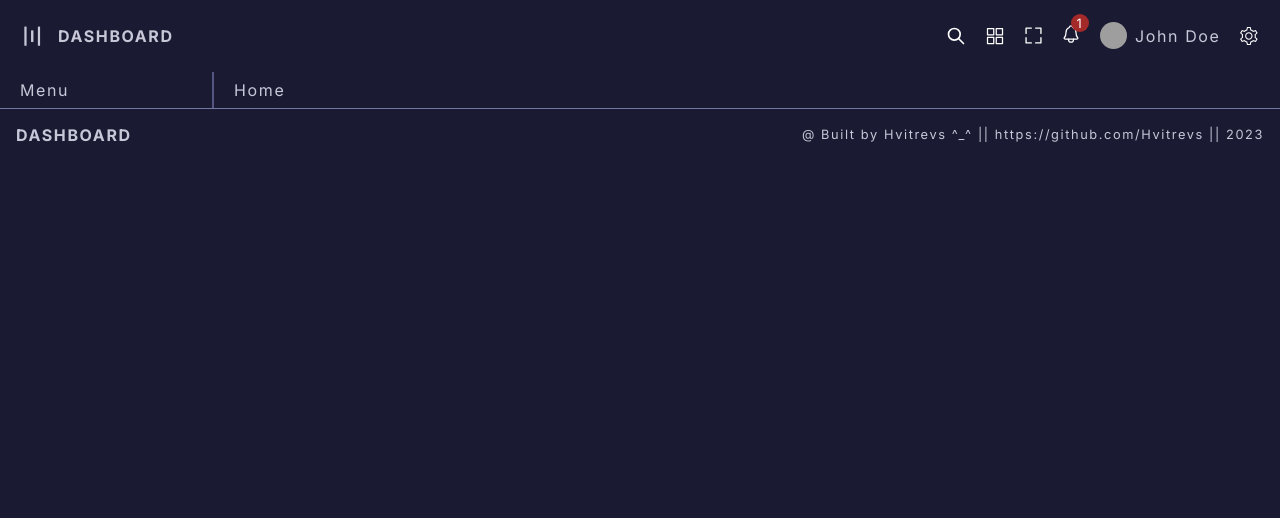
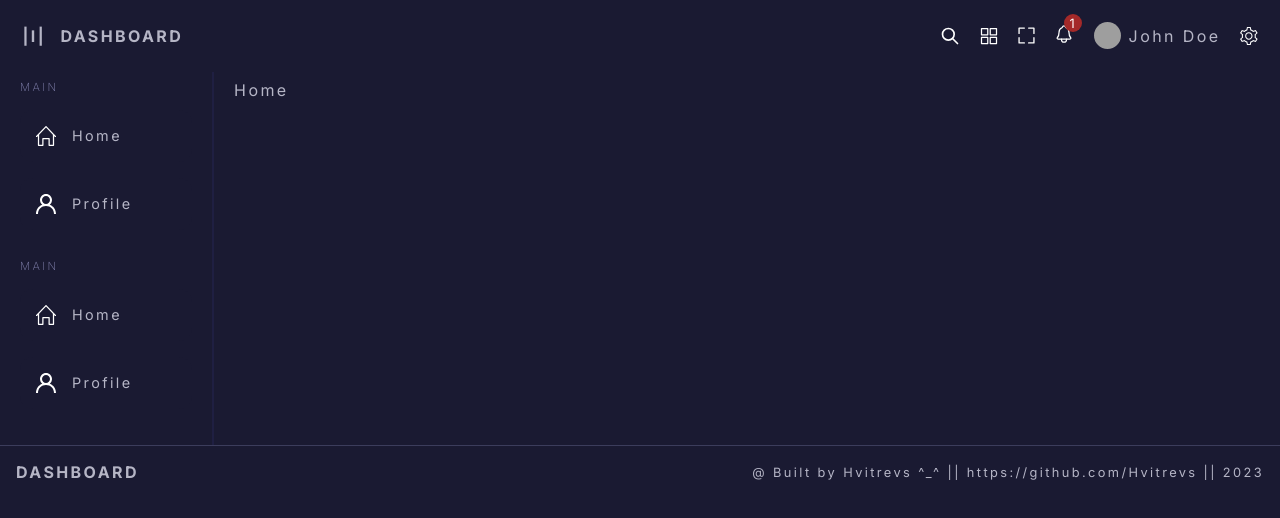
Before and after one commit to Hvitrevs/Sales-dashboard, a React (Vite) app in the folder react-admin-ui/: page / in a window 1280 px wide. Shown: the top 518 px of the page. Built offline with nearby package versions, Linux system fonts and the light colour scheme; grey boxes are pictures that could not be loaded.

Commit message:
edited side pannel

```diff
--- a/react-admin-ui/src/components/footer/footer.scss
+++ b/react-admin-ui/src/components/footer/footer.scss
@@ -5,7 +5,7 @@
     padding-top: 1rem;
     padding-left: 1rem;
     padding-right: 1rem;
-    border-top: 0.08rem solid rgba(175, 182, 234, 0.604);
+    border-top: 0.08rem solid rgba(175, 182, 234, 0.226);
 
     span{
 
--- a/react-admin-ui/src/components/menu/Menu.tsx
+++ b/react-admin-ui/src/components/menu/Menu.tsx
@@ -1,8 +1,32 @@
-import './menu.scss'
+import { Link } from 'react-router-dom';
+import './menu.scss';
 
 const Menu = () => {
   return (
-    <div className='menu'>Menu</div>
+    <div className='menu'>
+      <div className='item'>
+        <span className='title'>MAIN</span>
+        <Link to='/' className='listItem'>
+        <img src='/home.svg' alt='' />
+        <span className='listItemTitle'>Home</span>
+        </Link >
+        <Link to='/'className='listItem'>
+        <img src='/profile.svg' alt='' />
+        <span className='listItemTitle'>Profile</span>
+        </Link >
+      </div>
+      <div className='item'>
+        <span className='title'>MAIN</span>
+        <Link to='/'className='listItem'>
+        <img src='/home.svg' alt='' />
+        <span className='listItemTitle'>Home</span>
+        </Link >
+        <Link to='/'className='listItem'>
+        <img src='/profile.svg' alt='' />
+        <span className='listItemTitle'>Profile</span>
+        </Link >
+      </div>
+    </div>
   )
 }
 
--- a/react-admin-ui/src/components/menu/menu.scss
+++ b/react-admin-ui/src/components/menu/menu.scss
@@ -1,3 +1,43 @@
+@import '../../styles/variables.scss';
+
+
+
 .menu {
 
+    .item {
+        display: flex;
+        flex-direction: column;
+        gap: 1rem;
+        margin-bottom: 1.8rem;
+        font-size: 0.9rem;
+
+
+    }
+
+    .title{
+        font-size: 0.7rem;
+        font-weight: 200;
+        color: hsl(240, 22%, 60%);
+
+
+    }
+
+    .listItem{
+        display: flex;
+        align-items: center;
+        gap: 1rem;
+        padding: 1rem;
+        border-radius: 13px;
+
+        &:hover{
+            text-shadow: 2px 3px 3px  hsl(240, 58%, 54%);
+        }
+
+
+
+        &:hover{
+            background-image: linear-gradient(to bottom, hsl(240, 36%, 19%),hsla(240, 30%, 17%, 0.056) ) ;
+
+        }
+    }
 }
--- a/react-admin-ui/src/styles/global.scss
+++ b/react-admin-ui/src/styles/global.scss
@@ -16,7 +16,7 @@ a {
 .main {
   font-size: 1rem;
   font-family: "Inter", sans-serif;
-  letter-spacing: 0.1rem;
+  letter-spacing: 0.15rem;
   background-color: $main-bg;
   color: $main-color;
 
--- a/react-admin-ui/src/styles/variables.scss
+++ b/react-admin-ui/src/styles/variables.scss
@@ -1,10 +1,10 @@
 
 // background palette
 $main-bg: hsl(240, 32%, 15%);
-$soft-bg: hsl(240, 21%, 42%) ;
+$soft-bg:  hsl(240, 36%, 19%) ;
 $dark-bg: hsl(240, 50%, 8%) ;
 
 //Text palette
-$main-color: hsla(240, 35%, 90%, 0.885);
+$main-color: hsla(240, 17%, 82%, 0.885);
 $soft-color: hsl(240, 10%, 80%);
 $dark-color: hsl(240, 35%, 80%) ;
```
